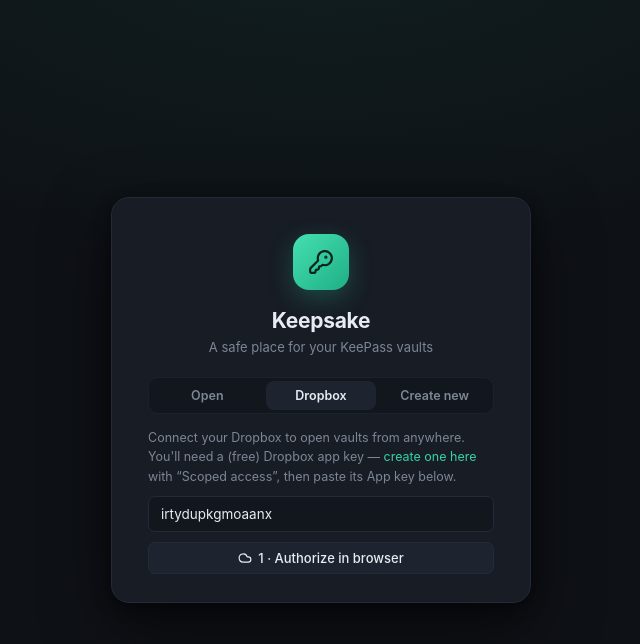
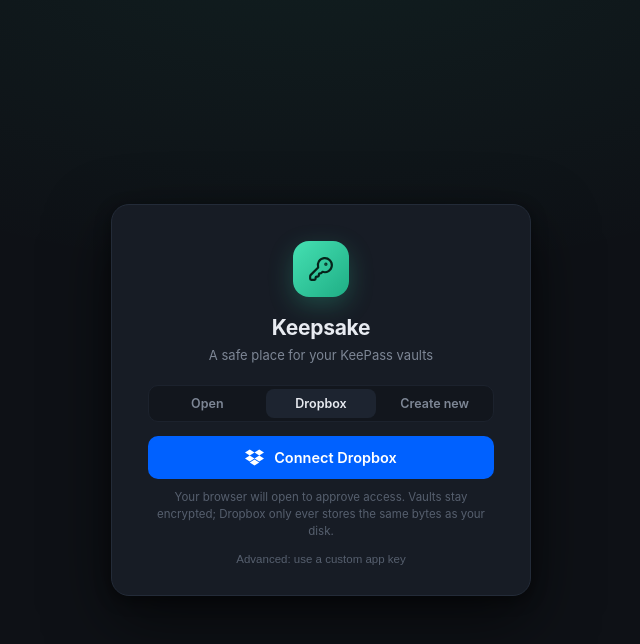
Before and after one commit to zeejers/keepsake, a Vue app: page / in a window 1280 px wide. Both pictures are taken after a click on the button "Dropbox". Shown: the top 644 px of the page, without its empty margins (319-959 px from the left). Built offline with nearby package versions, Linux system fonts and the light colour scheme.

Commit message:
One-click Dropbox connect with branded button; app key moved behind advanced option

```diff
--- a/src/components/UnlockScreen.vue
+++ b/src/components/UnlockScreen.vue
@@ -60,6 +60,8 @@
 const dbxConnected = ref(false)
 const dbxEmail = ref('')
 const dbxAppKey = ref('')
+const dbxHasDefaultKey = ref(false)
+const dbxAdvanced = ref(false)
 const dbxAuthStarted = ref(false)
 const dbxCode = ref('')
 const dbxBusy = ref(false)
@@ -75,6 +77,7 @@
   dbxConnected.value = dropbox.isConnected()
   dbxEmail.value = dropbox.connectedEmail()
   dbxAppKey.value = dropbox.storedAppKey()
+  dbxHasDefaultKey.value = !!dbxAppKey.value
   bioAvailable.value = await biometricAvailable()
 })
 
@@ -309,30 +312,46 @@
       <template v-if="mode === 'dropbox'">
         <template v-if="!dbxConnected">
           <div class="dbx-setup">
-            <p class="dbx-help">
-              Connect your Dropbox to open vaults from anywhere. You'll need a (free)
-              Dropbox app key —
-              <span class="dbx-link" @click="openUrl('https://www.dropbox.com/developers/apps')">
-                create one here</span
-              >
-              with “Scoped access”, then paste its App key below.
-            </p>
-            <input v-model="dbxAppKey" class="input" placeholder="Dropbox app key" spellcheck="false" />
-            <button class="btn" :disabled="!dbxAppKey.trim()" @click="startDropboxAuth">
-              <Cloud :size="14" />
-              1 · Authorize in browser
-            </button>
-            <template v-if="dbxAuthStarted">
+            <template v-if="!dbxAuthStarted">
+              <button class="dbx-connect" :disabled="!dbxAppKey.trim()" @click="startDropboxAuth">
+                <svg viewBox="0 0 24 24" width="19" height="19" fill="currentColor" aria-hidden="true">
+                  <path d="M6 1.807 0 5.629l6 3.822 6.001-3.822L6 1.807zM18 1.807l-6 3.822 6 3.822 6-3.822-6-3.822zM0 13.274l6 3.822 6.001-3.822L6 9.452l-6 3.822zM18 9.452l-6 3.822 6 3.822 6-3.822-6-3.822zM6.001 18.371l6.001 3.822 6-3.822-6-3.822-6.001 3.822z" />
+                </svg>
+                Connect Dropbox
+              </button>
+              <p class="dbx-note">
+                Your browser will open to approve access. Vaults stay encrypted; Dropbox only
+                ever stores the same bytes as your disk.
+              </p>
+              <template v-if="!dbxHasDefaultKey || dbxAdvanced">
+                <p class="dbx-help">
+                  Using your own Dropbox app? Paste its App key
+                  (<span class="dbx-link" @click="openUrl('https://www.dropbox.com/developers/apps')">create one</span>
+                  with Scoped access):
+                </p>
+                <input v-model="dbxAppKey" class="input" placeholder="Dropbox app key" spellcheck="false" />
+              </template>
+              <button v-else class="dbx-advanced" @click="dbxAdvanced = true">
+                Advanced: use a custom app key
+              </button>
+            </template>
+
+            <template v-else>
+              <p class="dbx-note">
+                Approve access in your browser, then paste the code Dropbox shows you:
+              </p>
               <input
                 v-model="dbxCode"
                 class="input"
-                placeholder="Paste the code Dropbox shows you"
+                placeholder="Paste code here"
                 spellcheck="false"
+                autofocus
               />
               <button class="btn primary" :disabled="!dbxCode.trim() || dbxBusy" @click="finishDropboxAuth">
                 <LoaderCircle v-if="dbxBusy" :size="14" class="spin" />
-                2 · Connect
+                {{ dbxBusy ? 'Connecting…' : 'Finish connecting' }}
               </button>
+              <button class="dbx-advanced" @click="startDropboxAuth">Reopen browser</button>
             </template>
           </div>
         </template>
@@ -735,6 +754,49 @@
   flex-direction: column;
   gap: 10px;
 }
+.dbx-connect {
+  display: flex;
+  align-items: center;
+  justify-content: center;
+  gap: 10px;
+  width: 100%;
+  padding: 12px;
+  border: none;
+  border-radius: var(--radius);
+  background: #0061ff;
+  color: #fff;
+  font-family: var(--sans);
+  font-size: 14.5px;
+  font-weight: 600;
+  cursor: pointer;
+  transition: background 0.12s;
+}
+.dbx-connect:hover:not(:disabled) {
+  background: #0057e5;
+}
+.dbx-connect:disabled {
+  opacity: 0.5;
+  cursor: default;
+}
+.dbx-note {
+  margin: 0;
+  color: var(--faint);
+  font-size: 11.5px;
+  line-height: 1.5;
+  text-align: center;
+}
+.dbx-advanced {
+  align-self: center;
+  background: none;
+  border: none;
+  color: var(--faint);
+  font-size: 11.5px;
+  cursor: pointer;
+  padding: 2px;
+}
+.dbx-advanced:hover {
+  color: var(--accent);
+}
 .dbx-help {
   margin: 0;
   color: var(--muted);
```
